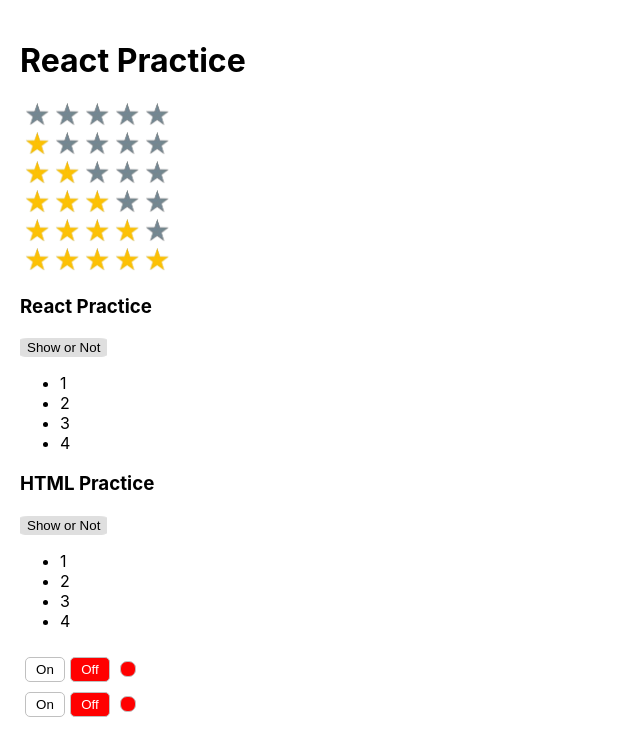
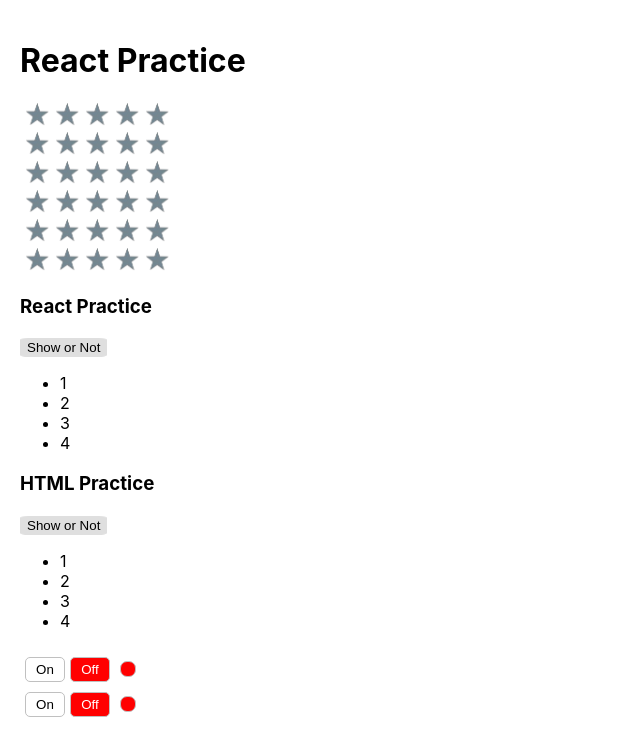
Before and after one commit to buzmakovTim/react-ts-practice, a React (Create React App) app in the folder react-ts-practice/: page / in a window 1280 px wide. Shown: the top 756 px of the page, without its empty margins (0-640 px from the left). Built offline with nearby package versions, Linux system fonts and the light colour scheme.

Commit message:
Stars working now

```diff
--- a/react-ts-practice/src/components/Rating/Rating.tsx
+++ b/react-ts-practice/src/components/Rating/Rating.tsx
@@ -1,4 +1,4 @@
-import React from 'react';
+import React, { useState } from 'react';
 import Star from '../Star/Star';
 
 type RatingPropsType = {
@@ -17,14 +17,43 @@ const Rating: React.FC<RatingPropsType> = ({ value }) => {
   //     stars.push(<Star selected={false} />);
   //   }
   // }
+  let [valueToChange, setValue] = useState(0);
+
+  function changeRating(starSelected: number) {
+    if (valueToChange === starSelected) {
+      setValue(starSelected - 1);
+    } else {
+      setValue(starSelected);
+    }
+  }
 
   return (
     <div>
-      <Star selected={value > 0} />
-      <Star selected={value > 1} />
-      <Star selected={value > 2} />
-      <Star selected={value > 3} />
-      <Star selected={value > 4} />
+      <Star
+        selected={valueToChange > 0}
+        starSelected={1}
+        changeRating={changeRating}
+      />
+      <Star
+        selected={valueToChange > 1}
+        starSelected={2}
+        changeRating={changeRating}
+      />
+      <Star
+        selected={valueToChange > 2}
+        starSelected={3}
+        changeRating={changeRating}
+      />
+      <Star
+        selected={valueToChange > 3}
+        starSelected={4}
+        changeRating={changeRating}
+      />
+      <Star
+        selected={valueToChange > 4}
+        starSelected={5}
+        changeRating={changeRating}
+      />
     </div>
   );
 };
--- a/react-ts-practice/src/components/Star/Star.tsx
+++ b/react-ts-practice/src/components/Star/Star.tsx
@@ -5,19 +5,35 @@ import c from './Star.module.css';
 
 type StarPropsType = {
   selected: boolean;
+  starSelected: number;
+  changeRating: (starSelected: number) => void;
 };
 
 function Star(props: StarPropsType) {
   if (props.selected === true) {
     return (
       <>
-        <img className={c.star} src={starOn} alt="" />
+        <img
+          onClick={() => {
+            props.changeRating(props.starSelected);
+          }}
+          className={c.star}
+          src={starOn}
+          alt=""
+        />
       </>
     );
   } else {
     return (
       <>
-        <img className={c.star} src={starOff} alt="" />
+        <img
+          onClick={() => {
+            props.changeRating(props.starSelected);
+          }}
+          className={c.star}
+          src={starOff}
+          alt=""
+        />
       </>
     );
   }
```
